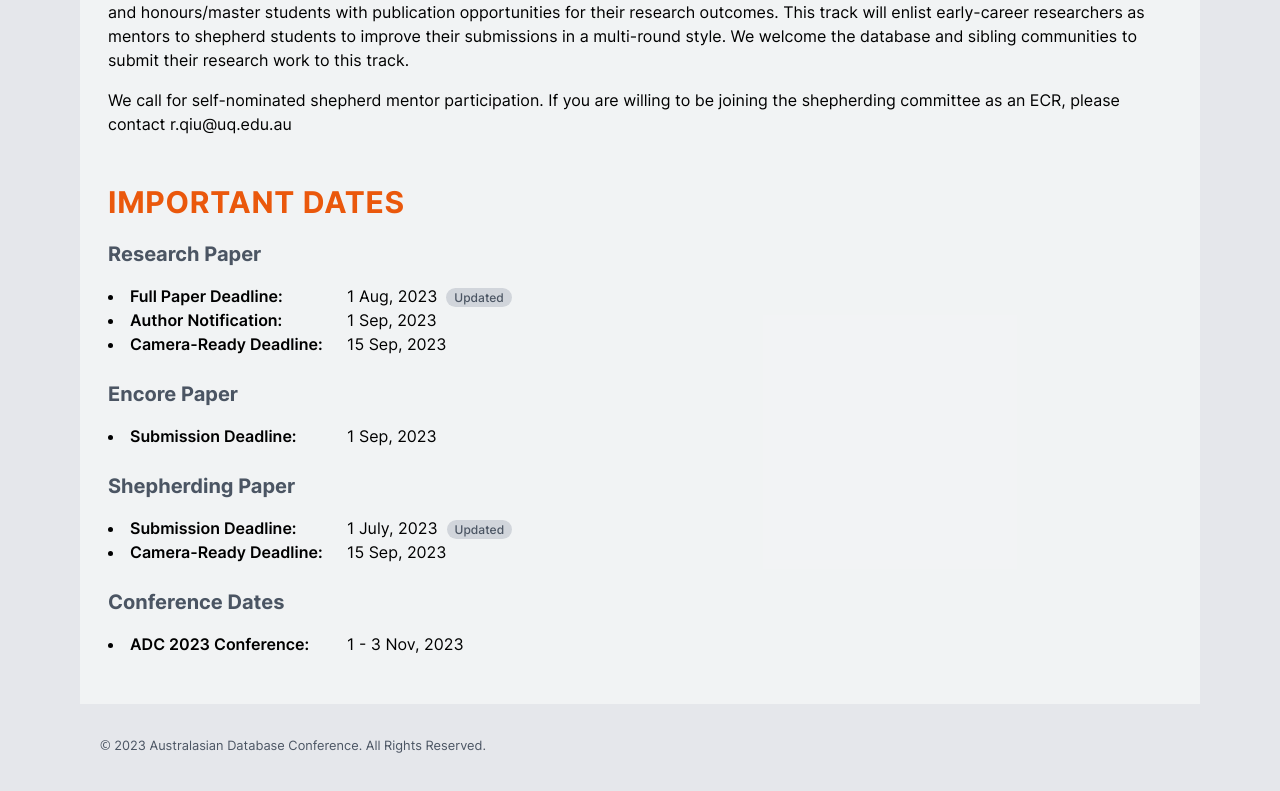
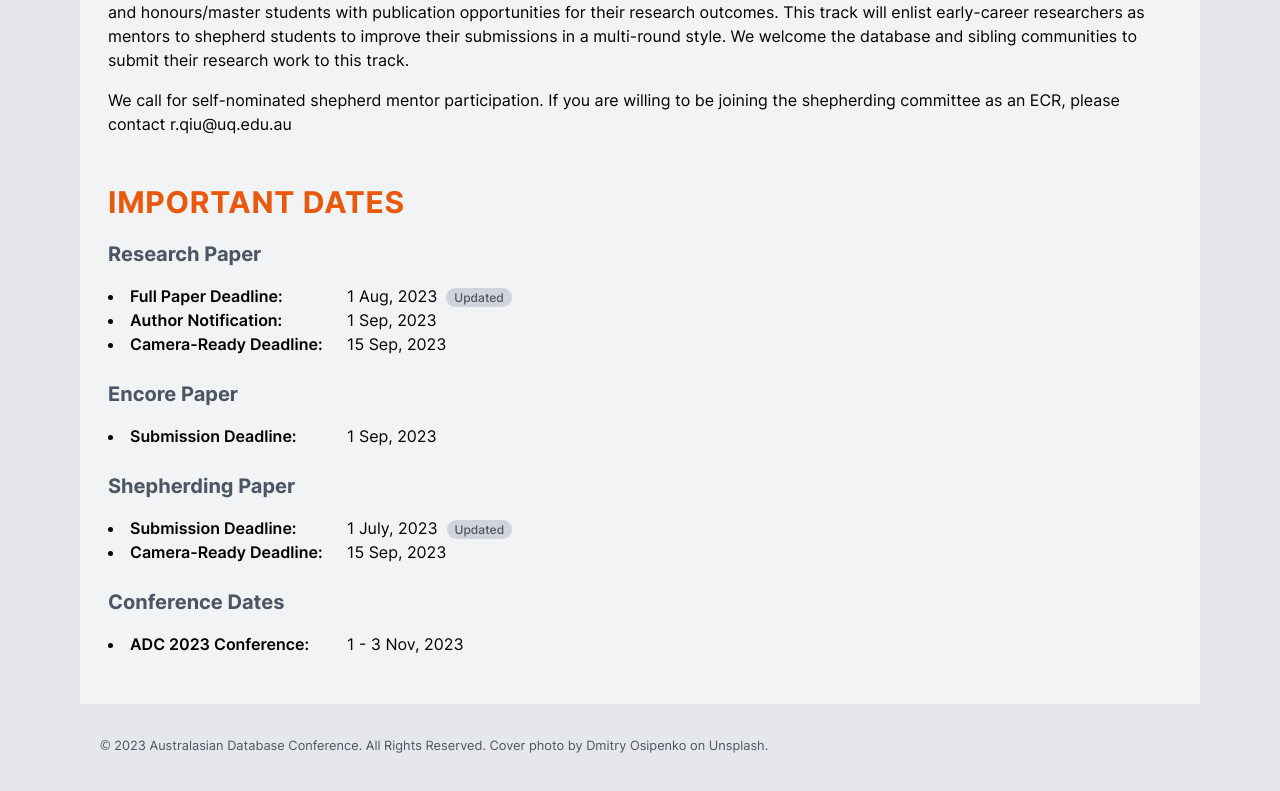
Before and after one commit to visatlas/adc2023, a Next.js app: page / in a window 1280 px wide. Shown: the part 956-1747 px from the top of the page. Built offline with nearby package versions, Linux system fonts and the light colour scheme.

Commit message:
Add attribution

```diff
--- a/src/components/footer.tsx
+++ b/src/components/footer.tsx
@@ -2,12 +2,8 @@ const Footer = () => {
   return (
     <footer className="max-w-[70em] mx-auto pt-8 pb-32 w-full">
       <div className="mx-5 flex flex-col-reverse md:flex-row lg:px-0 items-start justify-between text-gray-600">
-        <small className=""><span className="font-defaultSans">&copy;</span> 2023 Australasian Database Conference. <br className="block sm:hidden" />
-          All Rights Reserved.
+        <small className=""><span className="font-defaultSans">&copy;</span> 2023 Australasian Database Conference. All Rights Reserved. Cover photo by Dmitry Osipenko on Unsplash.
         </small>
-        {/* <small className="mb-3 md:mb-0"><a className="hover:underline"
-            href="https://www.acm.org/about-acm/policy-against-harassment" target="_blank"
-            rel="noreferrer">Code of Conduct</a></small> */}
       </div>
     </footer>
   );
```
